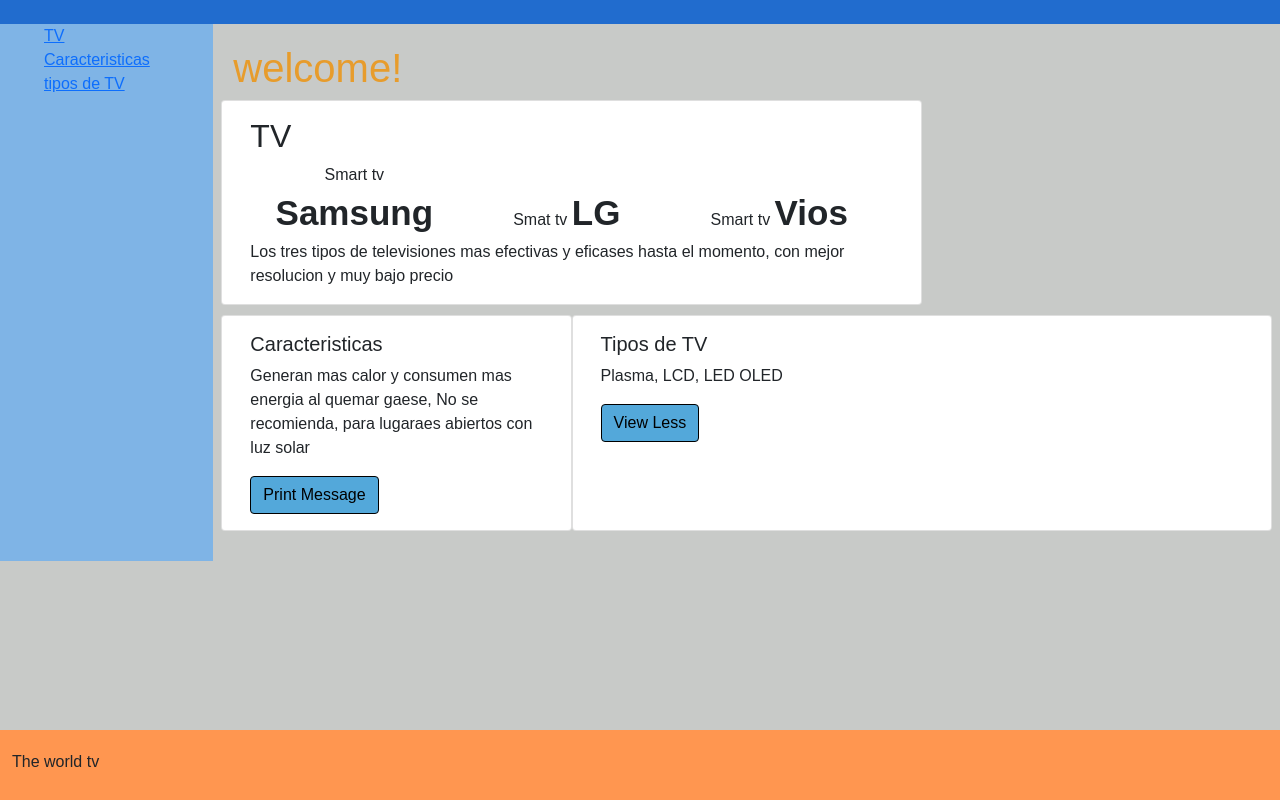
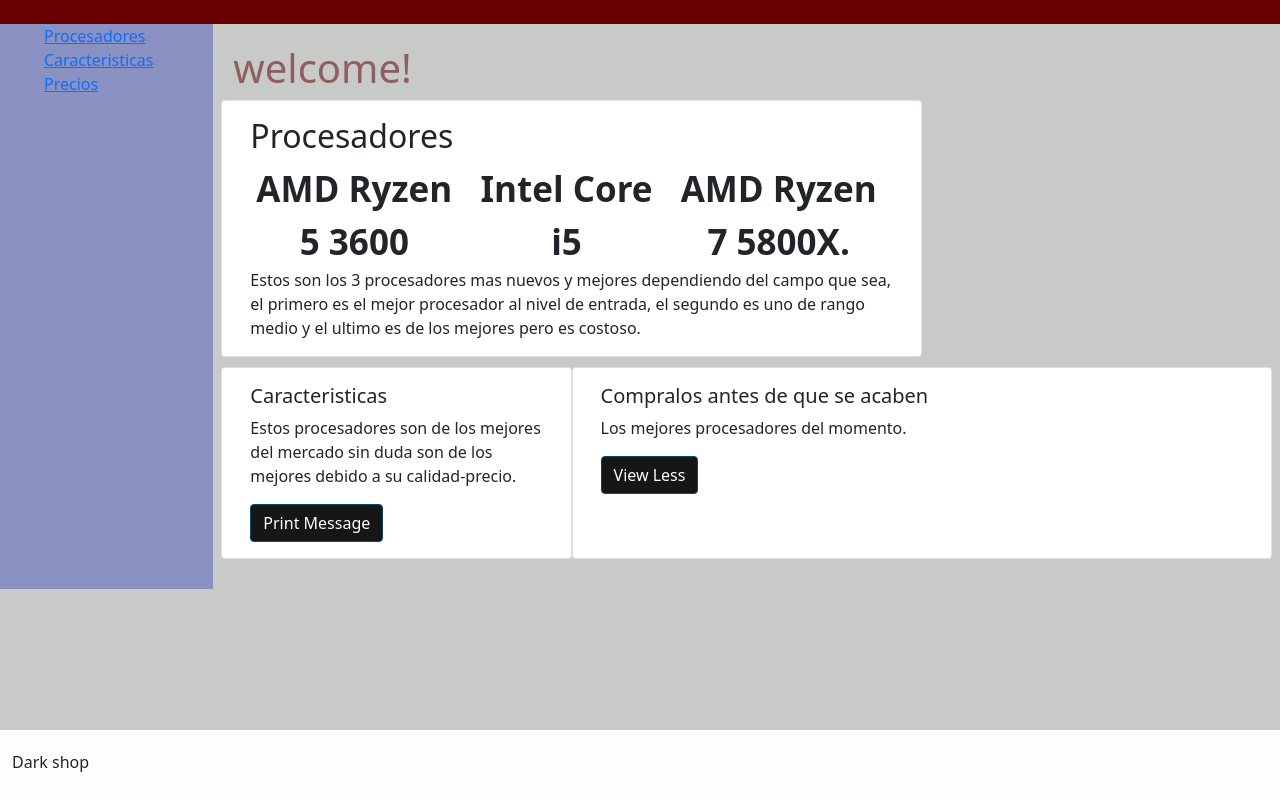
Before and after one commit to aplicaciones-mobiles-33/clase-02, a plain HTML site: page index.html in a window 1280 px wide. Drawn offline with nearby package versions, Linux system fonts and the light colour scheme.

Commit message:
Se modifico el diseño
Se modifico el diseño de pagina

```diff
--- a/index.html
+++ b/index.html
@@ -3,7 +3,7 @@
     <head>
         <meta charset="utf-8">
         <meta http-equiv="X-UA-Compatible" content="IE=edge">
-        <title>02</title>
+        <title>Clase 02. Aplicaciones moviles </title>
         <meta name="description" content="">
         <meta name="viewport" content="width=device-width, initial-scale=1">
         <!-- CSS only -->
@@ -23,9 +23,10 @@
                 <aside class="col-2">
                     <nav>
                         <ul>
-                            <li><a href="#">TV</a></li>
+                            <!--Menú de opciones -->
+                            <li><a href="#">Procesadores</a></li>
                             <li><a href="#">Caracteristicas</a></li>
-                            <li><a href="#">tipos de TV</a></li>
+                            <li><a href="#">Precios</a></li>
                         </ul>
                     </nav>
                 </aside>
@@ -36,23 +37,20 @@
                         <div class="card col-8">
 
                             <div class="card-body">
-                                <h2>TV</h2>
+                                <h2>Procesadores</h2>
 
                                 <div class="card-content col-12">
                                     <div class="group-1 col-4">
-                                        <span>Smart tv </span>
-                                        <span class="number">Samsung</span>
+                                        <span class="number"> AMD Ryzen 5 3600 </span>
                                     </div>
                                     <div class="group-2  col-4">
-                                        <span>Smat tv </span>
-                                        <span class="number">LG</span>
+                                        <span class="number"> Intel Core i5 </span>
                                     </div>
                                     <div class="group-3  col-4">
-                                        <span>Smart tv</span>
-                                        <span class="number">Vios</span>
+                                        <span class="number">AMD Ryzen 7 5800X. </span>
                                     </div>
                                 </div>
-                              <p class="card-text">Los tres tipos de televisiones mas efectivas y eficases hasta el momento, con mejor resolucion y muy bajo precio </p>
+                              <p class="card-text">Estos son los 3 procesadores mas nuevos y mejores dependiendo del campo que sea, el primero es el mejor procesador al nivel de entrada, el segundo es uno de rango medio y el ultimo es de los mejores pero es costoso.  </p>
 
                             </div>
                           </div>
@@ -61,14 +59,14 @@
                         <div class="card col-4">
                             <div class="card-body">
                               <h5 class="card-title">Caracteristicas</h5>
-                              <p class="card-text"> Generan mas calor y consumen mas energia al quemar gaese, No se recomienda, para lugaraes abiertos con luz solar  </p>
+                              <p class="card-text"> Estos procesadores son de los mejores del mercado sin duda son de los mejores debido a su calidad-precio.  </p>
                               <a href="#" class="btn btn-primary" onclick="imprimirMensaje()">Print Message</a>
                             </div>
                           </div>
                           <div class="card col-8">
                             <div class="card-body">
-                              <h5 class="card-title">Tipos de   TV</h5>
-                              <p class="card-text">Plasma, LCD, LED OLED</p>
+                              <h5 class="card-title">Compralos antes de que se acaben</h5>
+                              <p class="card-text">Los mejores procesadores del momento. </p>
                               <a href="#" class="btn btn-primary">View Less</a>
                             </div>
                           </div>
@@ -79,7 +77,7 @@
         </main>
         <footer>
             <div class="container">
-                <p>The world tv</p>
+                <p> Dark shop </p>
             </div>
         </footer>
         <script src="main.js"></script>
--- a/main.css
+++ b/main.css
@@ -1,4 +1,4 @@
-* {
+{
     font-family: Arial, sans-serif;
 
 }
@@ -7,7 +7,7 @@ body{
     background-color: rgb(200, 202, 200);
 }
 h1 {
-    color:rgb(231, 156, 44) !important;
+    color:rgb(143, 95, 95) !important;
 }
 
 .container {
@@ -17,14 +17,14 @@ h1 {
 header{
     display: block;
     padding: 12px;
-    background-color: rgb(33, 108, 206);
+    background-color: rgb(104, 0, 0);
     text-align: right;
 
 }
 
 header a {
     display: block;
-    color:white;
+    color:rgb(255, 4, 4);
 }
 
 
@@ -37,7 +37,7 @@ ul li {
 }
 
 aside {
-    background: rgb(127, 180, 230);
+    background: rgba(57, 70, 187, 0.432);
 }
 
 .container {
@@ -50,7 +50,7 @@ footer {
     height: 70px;
     width: 100%;
     padding-top:20px;
-    background: rgb(255, 150, 80);
+    background: rgb(253, 253, 253);
 }
 
 .card{
@@ -83,7 +83,7 @@ footer {
 }
 
 button, .btn.btn-primary {
-    background: rgb(83, 168, 218);
-    border: solid 1px black;
-    color:black
+    background: rgb(22, 22, 22);
+    border: solid 1px rgb(7, 73, 104);
+    color:rgb(255, 254, 254)
 }
--- a/main.js
+++ b/main.js
@@ -7,7 +7,7 @@ var name = "Luz";
 
 var ciertoFalso = true;
 
-var myArray = ["Luz", "Luis Eduardo", "Leo", "Melissa"];
+var myArray = ["Luz", "Fernando", "Leo", "Melissa"];
 
 var body = document.getElementsByTagName("body");
 
```
